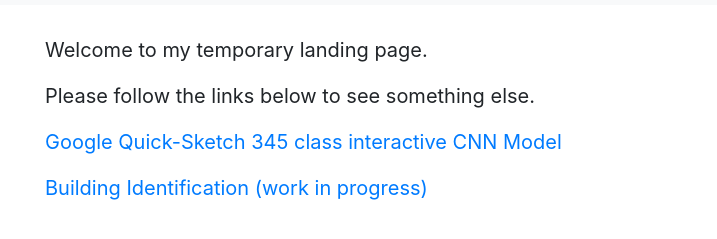
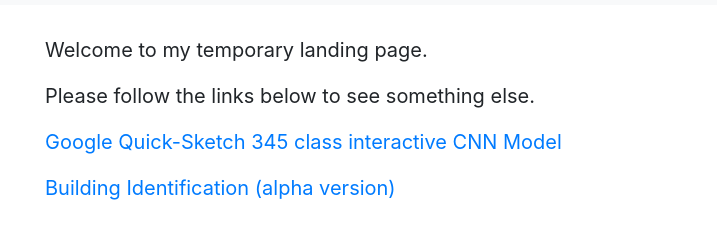
Before and after one commit to Risuo/Risuo.github.io, a plain HTML site: page www/index.html in a window 1280 px wide. Shown: the part 77-316 px from the top of the page, without its empty margins (0-717 px from the left). Drawn offline with nearby package versions, Linux system fonts and the light colour scheme; files that its build step writes are made by us from their sources.

Commit message:
testing git commit/push

```diff
--- a/www/index.html
+++ b/www/index.html
@@ -25,7 +25,7 @@
  <a href='./sketcher/index.html' target="_blank"> Google Quick-Sketch 345 class interactive CNN Model</a>
     <p> </p>
 
- <a href='building_identification/index.html' target="_blank"> Building Identification (work in progress)</a>
+ <a href='building_identification/index.html' target="_blank"> Building Identification (alpha version)</a>
     <p> </p>
 
 
```
